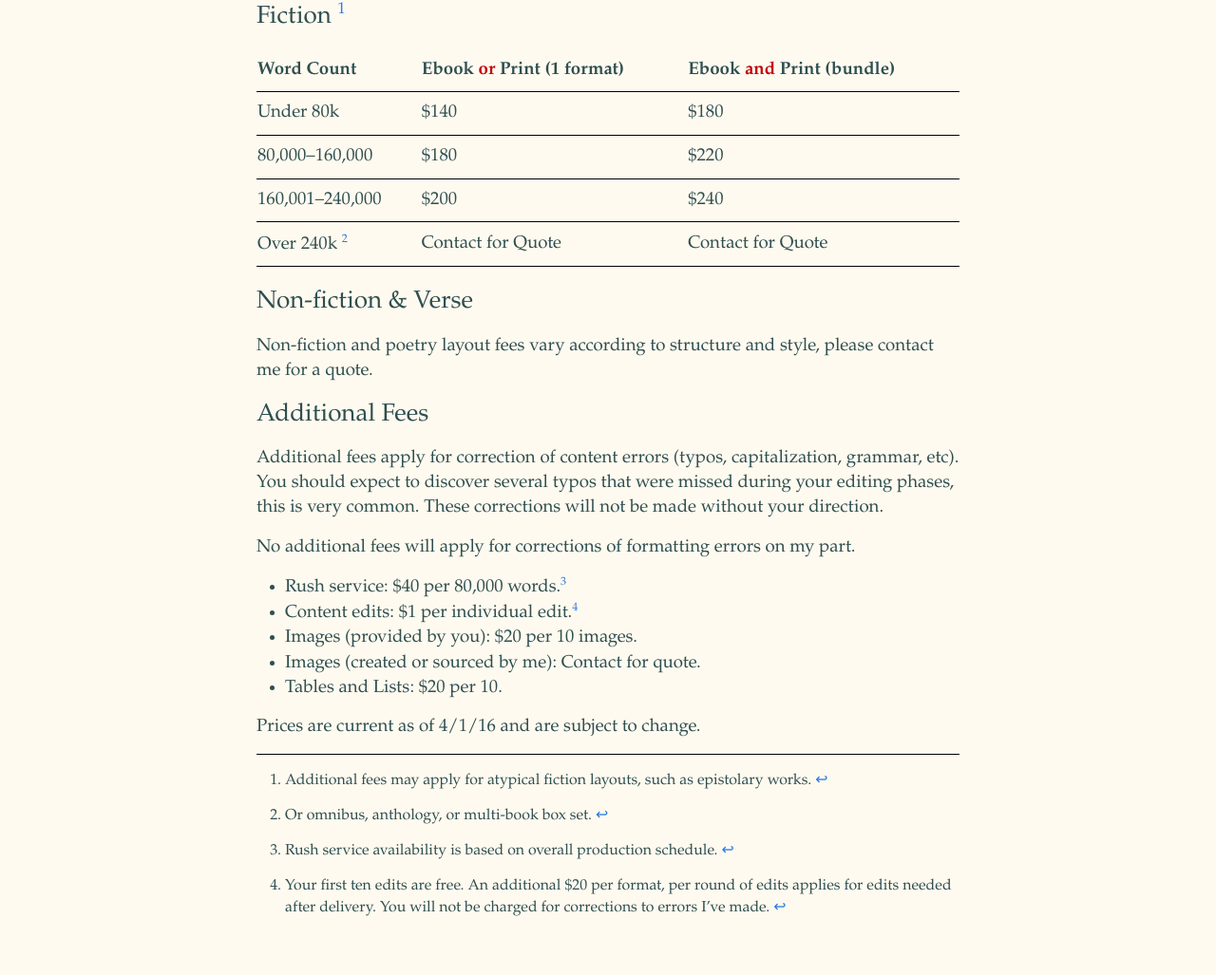
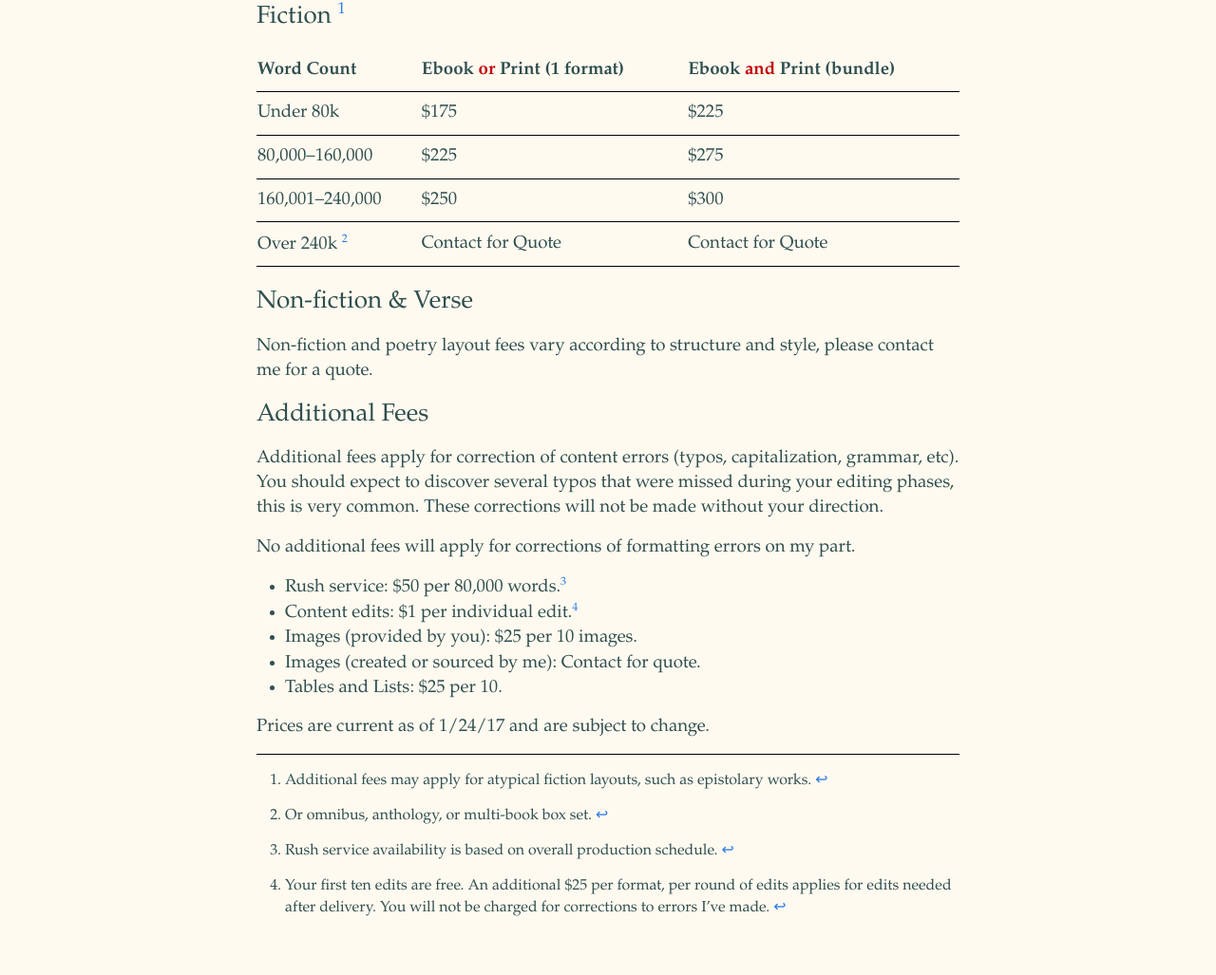
Before and after one commit to phillipgessert/phillipgessert.github.io, a Jekyll site: the page built from pricing.md, in a window 1280 px wide. Shown: the part 881-1908 px from the top of the page at 95% size. Built offline with Jekyll 4.4.1, drawn with Linux system fonts in a browser that asks for light colours.

Commit message:
updated pricing for 2017

```diff
--- a/pricing.md
+++ b/pricing.md
@@ -29,12 +29,12 @@
 
 ### Fiction [^1]
 
-| Word Count | Ebook **or** Print (1 format) | Ebook **and** Print (bundle) |
-|:- |:-|:-|
-| Under 80k | $140 | $180 |
-| 80,000--160,000 | $180 | $220 |
-| 160,001--240,000 | $200 | $240 |
-| Over 240k [^2] | Contact for Quote | Contact for Quote |
+| Word Count       | Ebook **or** Print (1 format) | Ebook **and** Print (bundle) |
+| :-               | :-                            | :-                           |
+| Under 80k        | $175                          | $225                         |
+| 80,000--160,000  | $225                          | $275                         |
+| 160,001--240,000 | $250                          | $300                         |
+| Over 240k [^2]   | Contact for Quote             | Contact for Quote            |
 
 ### Non-fiction & Verse
 
@@ -46,14 +46,14 @@
 
 No additional fees will apply for corrections of formatting errors on my part.
 
-- Rush service: $40 per 80,000 words.[^3]
+- Rush service: $50 per 80,000 words.[^3]
 - Content edits: $1 per individual edit.[^4]
-- Images (provided by you): $20 per 10 images.
+- Images (provided by you): $25 per 10 images.
 - Images (created or sourced by me): Contact for quote.
-- Tables and Lists: $20 per 10.
+- Tables and Lists: $25 per 10.
 
 
-Prices are current as of 4/1/16 and are subject to change.
+Prices are current as of 1/24/17 and are subject to change.
 
 [^1]: Additional fees may apply for atypical fiction layouts, such as epistolary works.
 
@@ -61,4 +61,4 @@
 
 [^3]: Rush service availability is based on overall production schedule.
 
-[^4]: Your first ten edits are free. An additional $20 per format, per round of edits applies for edits needed after delivery. You will not be charged for corrections to errors I've made.
+[^4]: Your first ten edits are free. An additional $25 per format, per round of edits applies for edits needed after delivery. You will not be charged for corrections to errors I've made.
```
